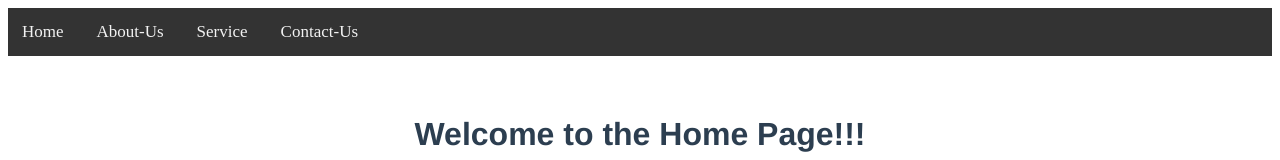
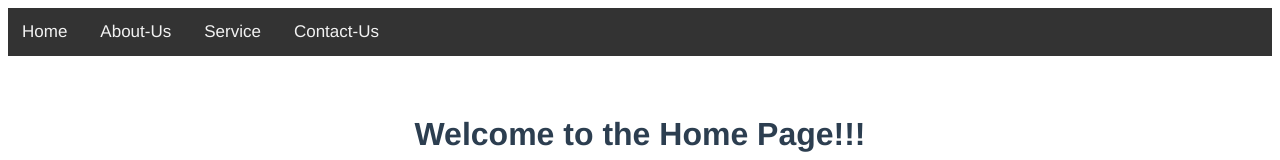
Before and after one commit to abdullah4tech/Registration-System, a Vue app: page / in a window 1280 px wide. Shown: the top 160 px of the page. Built offline with nearby package versions, Linux system fonts and the light colour scheme; sample sign-in values are in the browser's storage.

Commit message:
Added Hover to the HeaderBar

```diff
--- a/src/components/HeaderBar.vue
+++ b/src/components/HeaderBar.vue
@@ -17,6 +17,7 @@ export default {
 .header-bar {
     background-color: #333;
     overflow: hidden;
+    font-family: Avenir, Helvetica, Arial, sans-serif;
 }
 
 .header-bar a {
@@ -28,4 +29,9 @@ export default {
     text-decoration: none;
     margin-right: 5px;
 }
+
+.header-bar a:hover{
+    background: #ddd;
+    color: #333;
+}
 </style>
```
